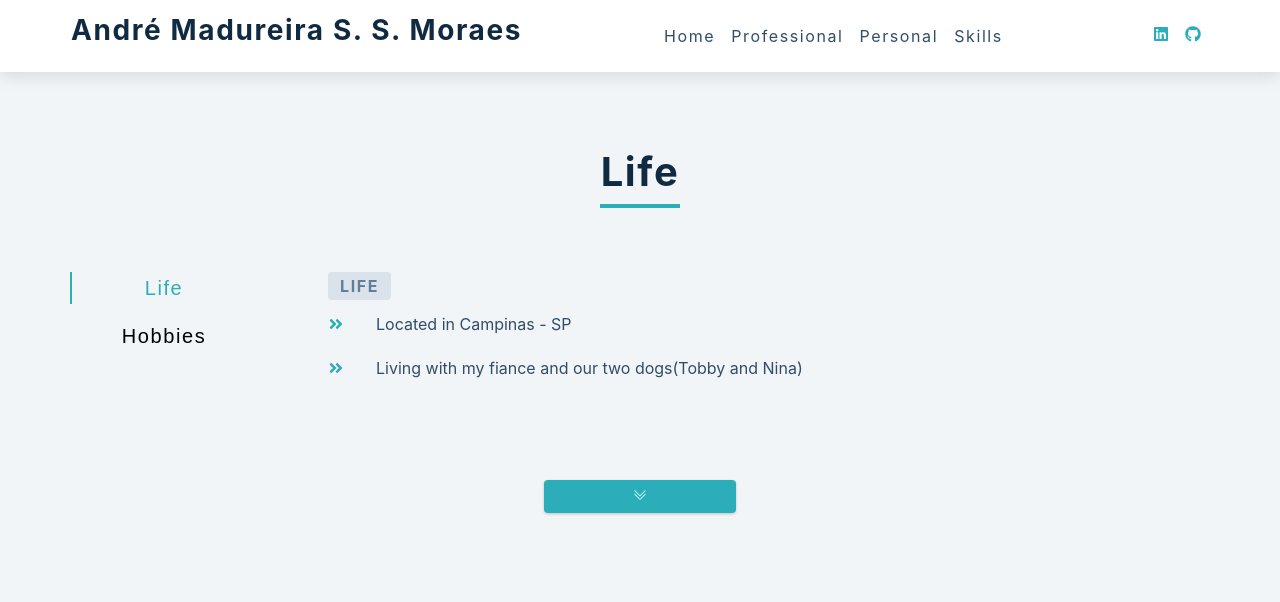
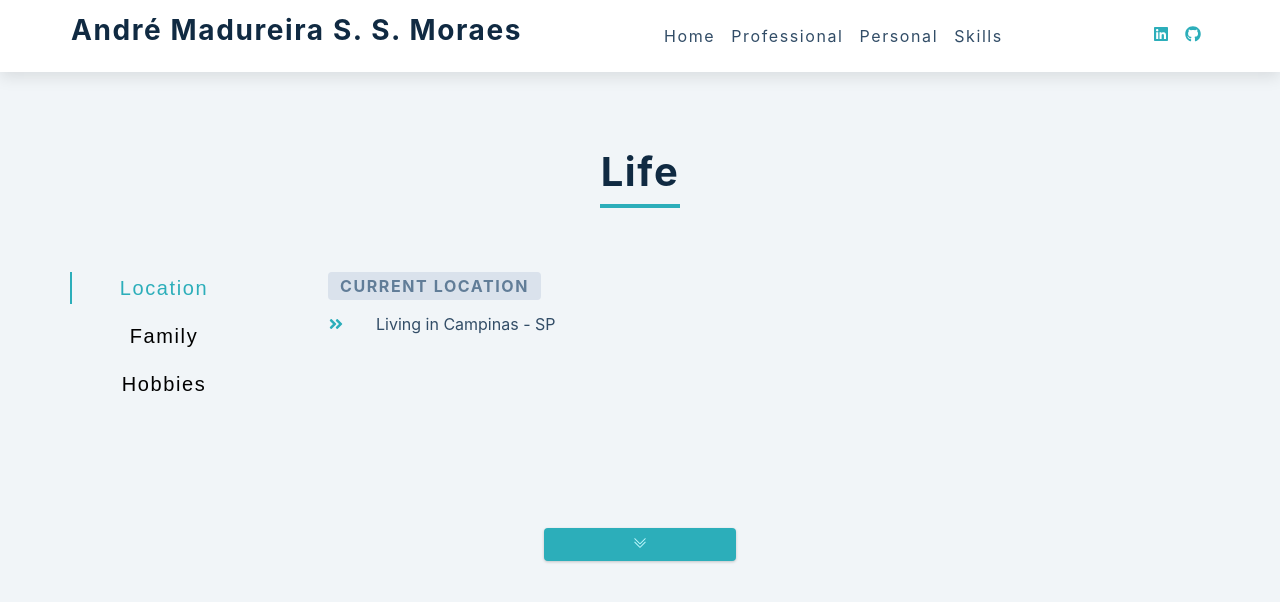
Before and after one commit to andremadureira1993/PersonalProfile, a React (Create React App) app in the folder Front/personalprofile/: page /personal in a window 1280 px wide. Shown: the top 602 px of the page. Built offline with nearby package versions, Linux system fonts and the light colour scheme.

Commit message:
Updated files

```diff
--- a/Front/personalprofile/package.json
+++ b/Front/personalprofile/package.json
@@ -3,6 +3,7 @@
   "version": "0.1.0",
   "private": true,
   "dependencies": {
+    "@react-pdf/renderer": "^1.6.12",
     "@testing-library/jest-dom": "^4.2.4",
     "@testing-library/react": "^9.5.0",
     "@testing-library/user-event": "^7.2.1",
@@ -10,6 +11,7 @@
     "react-custom-table": "^1.1.0",
     "react-dom": "^16.13.1",
     "react-icons": "^3.11.0",
+    "react-pdf": "^5.1.0",
     "react-router-dom": "^5.2.0",
     "react-scripts": "3.4.3"
   },
--- a/Front/personalprofile/src/App.js
+++ b/Front/personalprofile/src/App.js
@@ -1,31 +1,25 @@
-import React, { useState, useEffect } from 'react'
+import React from 'react'
 import Jobs from './Jobs';
 import Home from './Home';
 import Personal from './Personal';
 import NotFound from './NotFound'
+import Skills from './NotFound'
 import {
   BrowserRouter as Router,
   Switch,
-  Route,
-  Link
+  Route
 } from "react-router-dom";
 import Navbar from './Navbar';
 
 function App() {
-
   return (
     <Router>
       <Navbar />
       <Switch>
-        <Route exact path='/'>
-          <Home />
-        </Route>
-        <Route path='/professional'>
-          <Jobs />
-        </Route>
-        <Route path='/personal'>
-          <Personal />
-        </Route>
+        <Route exact path='/' component={Home} />
+        <Route path='/professional' component={Jobs} />
+        <Route path='/personal' component={Personal} />
+        <Route path='/skills' component={Skills} />
         <Route component={NotFound} />
       </Switch>
     </Router>
--- a/Front/personalprofile/src/Home.js
+++ b/Front/personalprofile/src/Home.js
@@ -1,7 +1,9 @@
-import React, { useState, useEffect } from 'react'
+import React from 'react'
 import Myself from './images/andre.jpg';
+import { FiDownload } from 'react-icons/fi';
+import pdf from './files/AndreMssMoraes_Resume.pdf';
 
-function Home() {
+export default function Home() {
 
   return (
     <section className='section'>
@@ -15,9 +17,10 @@ function Home() {
             This is my online resume. I hope you can have a great experience!
           </p>
         </article>
+        <button type='button' className='btn-cv' onClick={() =>  window.open(pdf, "_blank")}>
+          download my cv <FiDownload />
+        </button>
       </div>
     </section>
   )
 }
-
-export default Home
--- a/Front/personalprofile/src/Jobs.js
+++ b/Front/personalprofile/src/Jobs.js
@@ -1,6 +1,6 @@
-import React, { useState, useEffect } from 'react'
+import React, { useState } from 'react'
 import { FaAngleDoubleRight } from 'react-icons/fa';
-import { BsChevronDoubleDown, BsChevronDoubleUp } from 'react-icons/bs';
+import { BsChevronDoubleDown } from 'react-icons/bs';
 import jobs from './jobs.json';
 
 function Jobs() {
--- a/Front/personalprofile/src/Navbar.js
+++ b/Front/personalprofile/src/Navbar.js
@@ -1,6 +1,7 @@
 import React, { useState, useRef, useEffect } from 'react';
 import { FaBars } from 'react-icons/fa';
 import { links, social } from './data';
+import { Link } from 'react-router-dom'
 
 const Navbar = () => {
   const [showLinks, setShowLinks] = useState(false);
@@ -32,7 +33,7 @@ const Navbar = () => {
               const { id, url, text } = link;
               return (
                 <li key={id}>
-                  <a href={url}>{text}</a>
+                  <Link to={url}>{text}</Link>
                 </li>
               );
             })}
@@ -43,7 +44,7 @@ const Navbar = () => {
             const { id, url, icon } = socialIcon;
             return (
               <li key={id}>
-                <a href={url}>{icon}</a>
+                <Link to={url}>{icon}</Link>
               </li>
             );
           })}
--- a/Front/personalprofile/src/NotFound.js
+++ b/Front/personalprofile/src/NotFound.js
@@ -1,5 +1,4 @@
-import React, { useState, useEffect } from 'react'
-import { Redirect } from "react-router-dom";
+import React from 'react'
 
 function NotFound() {
 
--- a/Front/personalprofile/src/Personal.js
+++ b/Front/personalprofile/src/Personal.js
@@ -1,6 +1,6 @@
-import React, { useState, useEffect } from 'react'
+import React, { useState } from 'react'
 import { FaAngleDoubleRight } from 'react-icons/fa';
-import { BsChevronDoubleDown, BsChevronDoubleUp } from 'react-icons/bs';
+import { BsChevronDoubleDown } from 'react-icons/bs';
 import personal from './personal.json';
 
 function Personal() {
@@ -15,7 +15,7 @@ function Personal() {
       }
   }
 
-  const { title, text, item } = personal[value]
+  const { title, text } = personal[value]
   return (
     <section className='section'>
       <div className='title'>
@@ -38,7 +38,7 @@ function Personal() {
           })}
         </div>
         <article className='job-info'>
-          <h4>{item}</h4>
+          <h4>{title}</h4>
           {text.map((item, index) => {
             return (
               <div key={index} className='job-desc'>
--- a/Front/personalprofile/src/data.js
+++ b/Front/personalprofile/src/data.js
@@ -1,5 +1,5 @@
 import React from 'react';
-import { FaBehance, FaFacebook, FaLinkedin, FaGithub } from 'react-icons/fa';
+import { FaLinkedin, FaGithub } from 'react-icons/fa';
 export const links = [
   {
     id: 1,
@@ -18,7 +18,7 @@ export const links = [
   },
   {
     id: 4,
-    url: '/Skills',
+    url: '/skills',
     text: 'skills',
   }
 ];
--- a/Front/personalprofile/src/index.css
+++ b/Front/personalprofile/src/index.css
@@ -17,6 +17,8 @@ Variables
   --clr-primary-8: hsl(184, 80%, 74%);
   --clr-primary-9: hsl(185, 94%, 87%);
   --clr-primary-10: hsl(186, 100%, 94%);
+  --clr-primary-11: hsl(0, 100%, 45%);
+  --clr-primary-12: hsl(0, 100%, 35%);
   /* darkest grey - used for headings */
   --clr-grey-1: hsl(209, 61%, 16%);
   --clr-grey-2: hsl(211, 39%, 23%);
@@ -264,6 +266,31 @@ Jobs
   background: var(--clr-primary-8);
 }
 
+.btn-cv {
+  text-transform: uppercase;
+  background: var(--clr-primary-11);
+  color: var(--clr-primary-8);
+  padding: 0.375rem 0.75rem;
+  letter-spacing: var(--spacing);
+  font-weight: 700;
+  -webkit-transition: var(--transition);
+  transition: var(--transition);
+  font-size: 0.875rem;
+  border: 2px solid transparent;
+  cursor: pointer;
+  box-shadow: 0 1px 3px rgba(0, 0, 0, 0.2);
+  border-radius: var(--radius);
+  display: block;
+  width: 12rem;
+  text-align: center;
+  margin: 0 auto;
+  margin-top: 3rem;
+}
+.btn-cv:hover {
+  color: var(--clr-primary-1);
+  background: var(--clr-primary-12);
+}
+
 .person-img {
   width: 25%;
   display: block;
--- a/Front/personalprofile/src/personal.json
+++ b/Front/personalprofile/src/personal.json
@@ -2,20 +2,29 @@
   {
     "id": "1",
     "order": 1,
-    "title": "Life",
+    "title": "Current Location",
     "text": [
-      "Located in Campinas - SP",
-      "Living with my fiance and our two dogs(Tobby and Nina)"
+      "Living in Campinas - SP"
     ],
-    "item": "Life"
+    "item": "Location"
   },
   {
-    "id": "1",
-    "order": 1,
+    "id": "2",
+    "order": 2,
+    "title": "Family",
+    "text": [
+      "Living with my fiancee and our two dogs"
+    ],
+    "item": "Family"
+  },
+  {
+    "id": "3",
+    "order": 3,
     "title": "Hobbies",
     "text": [
+      "Run",
       "Books",
-      "Running"
+      "Code"
     ],
     "item": "Hobbies"
   }
```
Also changed, not shown: Front/personalprofile/src/Professional.js (deleted, +0 -23 lines), Front/personalprofile/src/Skills.js (+3 -51 lines), 1 other file (tests, documents, lock files or other folders). Lines whose indentation alone changed are shown as unchanged.
